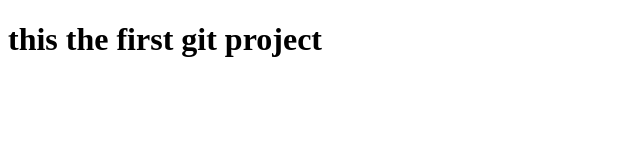
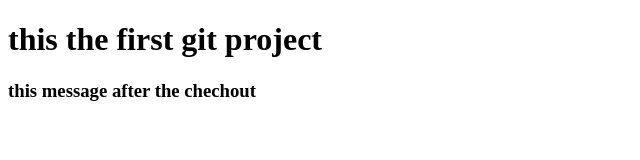
Before and after one commit to C3handan/coursera_project_1, a plain HTML site: page index.html in a window 1280 px wide. Shown: the whole page, without its empty margins (0-640 px from the left). Drawn offline with Linux system fonts and the light colour scheme.

Commit message:
fourth commit

```diff
--- a/index.html
+++ b/index.html
@@ -9,6 +9,6 @@
 <body>
 
 <h1> this the first git project</h1>
-
+<H3>this message after the chechout</H3>
 </body>
 </html>
```
